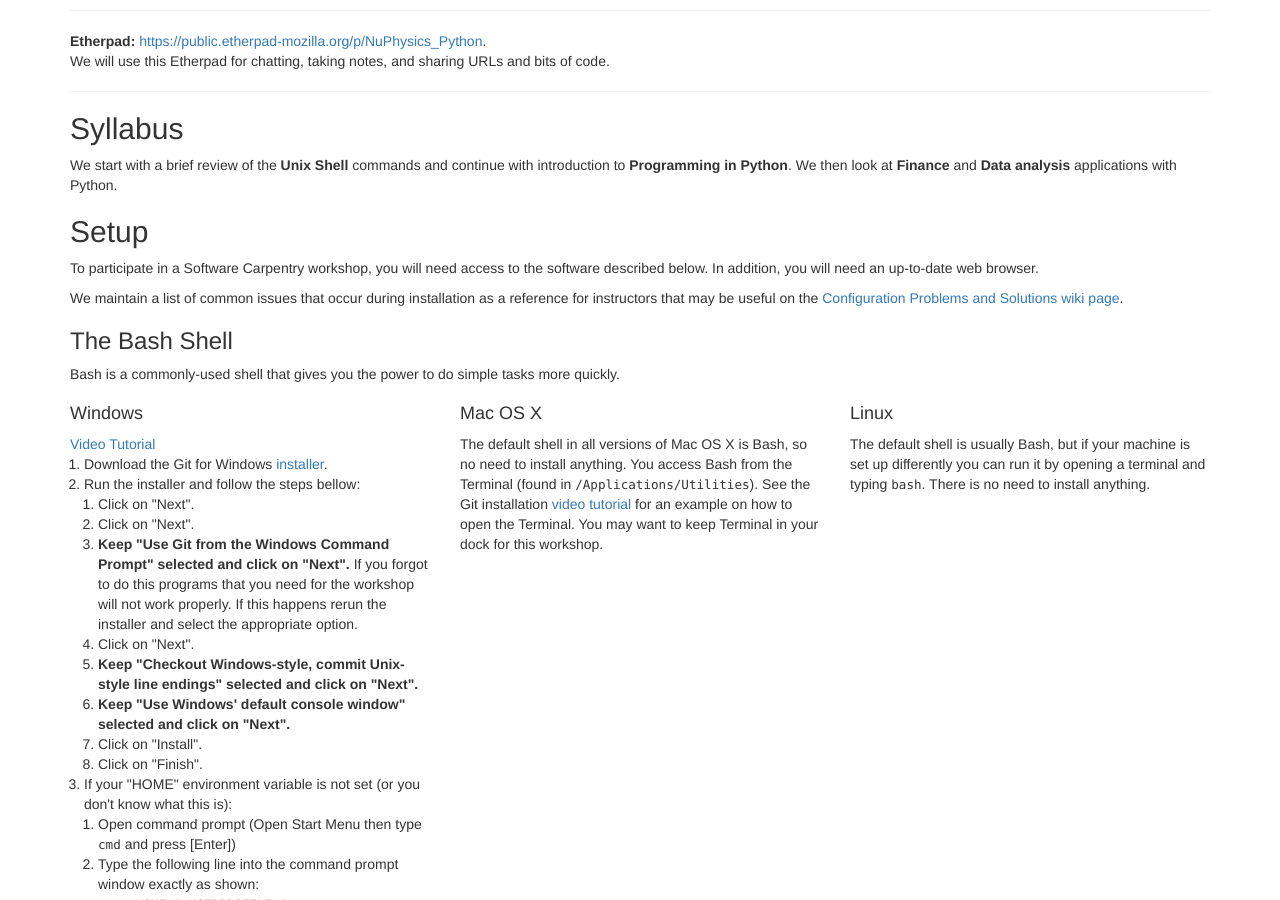
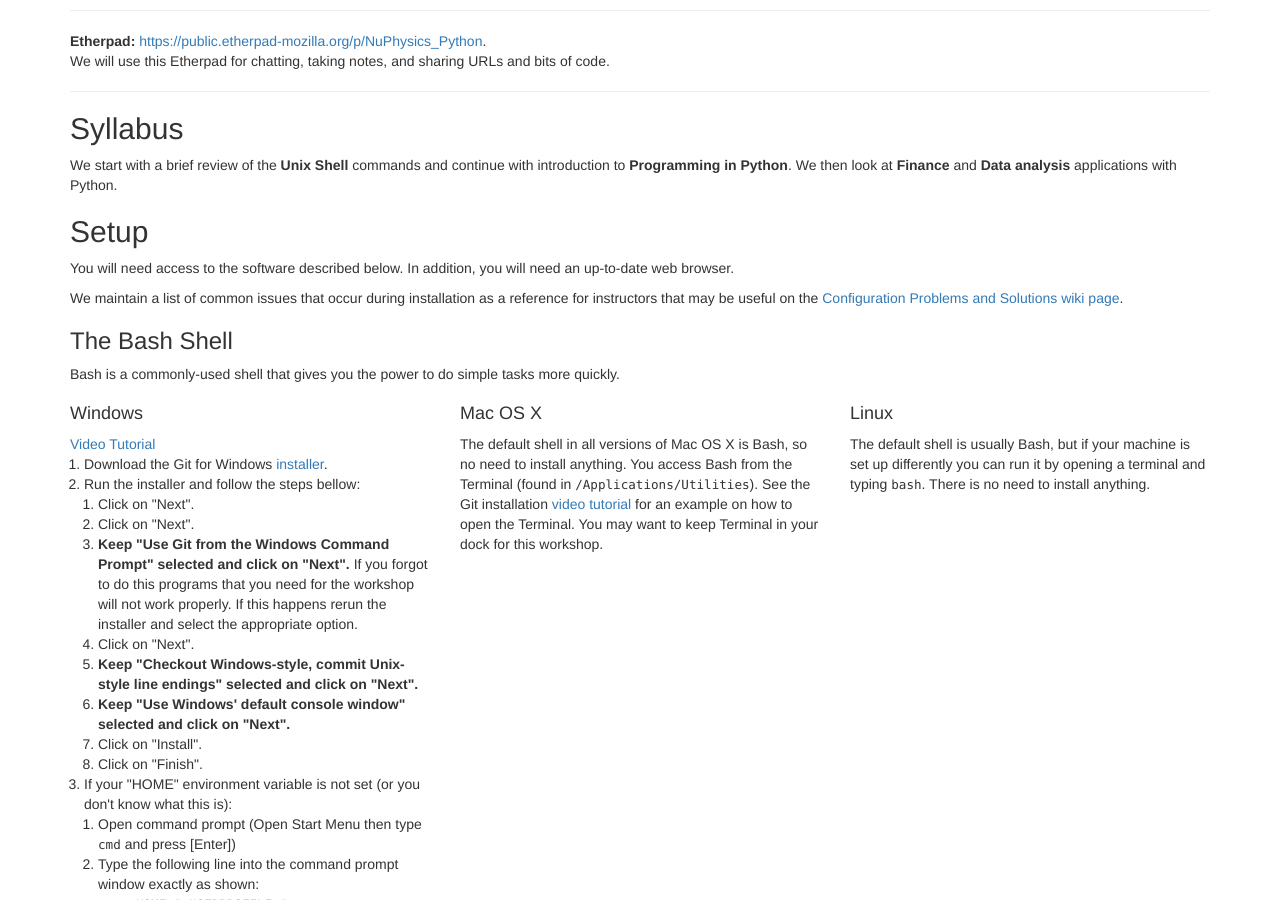
Before and after one commit to aliojjati/NuPhysics, a Jekyll site: the page built from index.html, in a window 1280 px wide and 900 px high, scrolled down 402 px. Built offline with Jekyll 4.4.1, drawn with Linux system fonts in a browser that asks for light colours.

Commit message:
Edited index

```diff
--- a/index.html
+++ b/index.html
@@ -356,7 +356,7 @@ We start with a brief review of the <b>Unix Shell</b> commands and continue with
 <h2 id="setup">Setup</h2>
 
 <p>
-  To participate in a Software Carpentry workshop, you will need
+  You will need
   access to the software described below. In addition, you will
   need an up-to-date web browser.
 </p>
```
